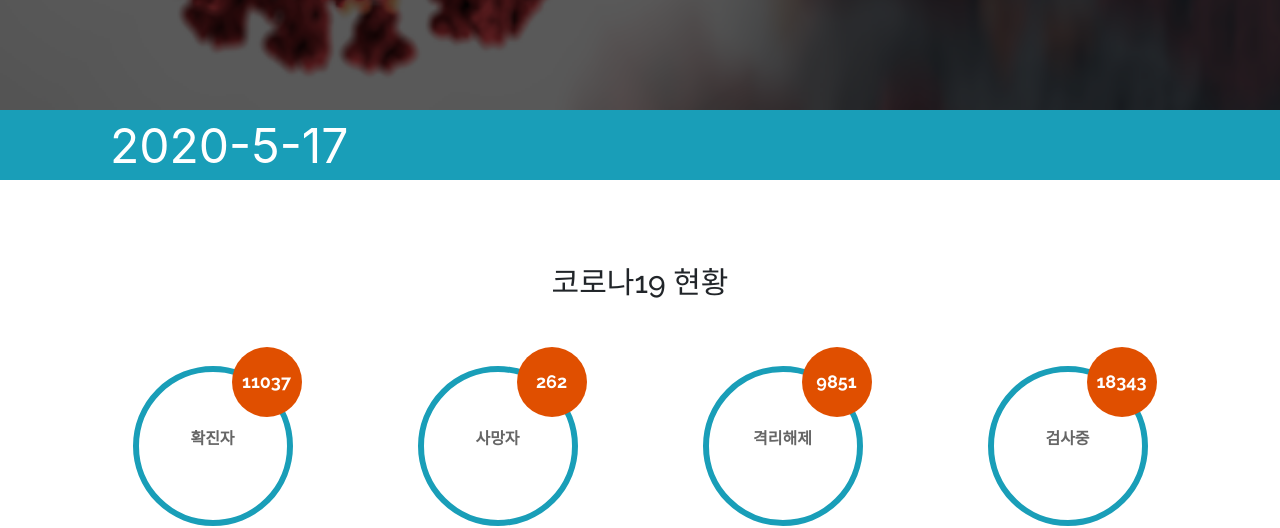
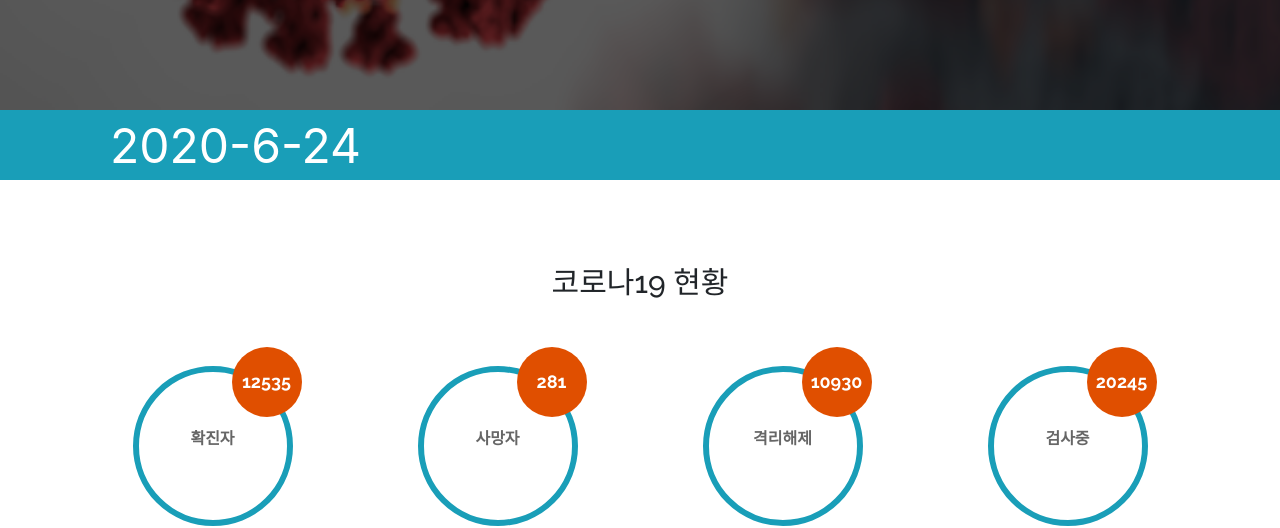
Before and after one commit to pmy02/covid-19, a plain HTML site: page index.html in a window 1280 px wide. Shown: the part 690-1218 px from the top of the page. Drawn offline with Linux system fonts and the light colour scheme.

Commit message:
Update index.html

```diff
--- a/index.html
+++ b/index.html
@@ -96,7 +96,7 @@
 
       <nav id="nav-menu-container">
         <ul class="nav-menu">
-          <font size=7><font color=white>2020-5-17</font></font>
+          <font size=7><font color=white>2020-6-24</font></font>
         </ul>
       </nav>
       <!-- #nav-menu-container -->
@@ -117,25 +117,25 @@
       <div class="row stats-row">
         <div class="stats-col text-center col-md-3 col-sm-6">
           <div class="circle">
-            <span class="stats-no" data-toggle="counter-up">11037</span> <strong>확진자</strong>
+            <span class="stats-no" data-toggle="counter-up">12535</span> <strong>확진자</strong>
           </div>
         </div>
 
         <div class="stats-col text-center col-md-3 col-sm-6">
           <div class="circle">
-            <span class="stats-no" data-toggle="counter-up">262</span> <strong>사망자</strong>
+            <span class="stats-no" data-toggle="counter-up">281</span> <strong>사망자</strong>
           </div>
         </div>
 
         <div class="stats-col text-center col-md-3 col-sm-6">
           <div class="circle">
-            <span class="stats-no" data-toggle="counter-up">9851</span> <strong>격리해제</strong>
+            <span class="stats-no" data-toggle="counter-up">10930</span> <strong>격리해제</strong>
           </div>
         </div>
 
         <div class="stats-col text-center col-md-3 col-sm-6">
           <div class="circle">
-            <span class="stats-no" data-toggle="counter-up">18343</span> <strong>검사중</strong>
+            <span class="stats-no" data-toggle="counter-up">20245</span> <strong>검사중</strong>
           </div>
         </div>
       </div>
```
